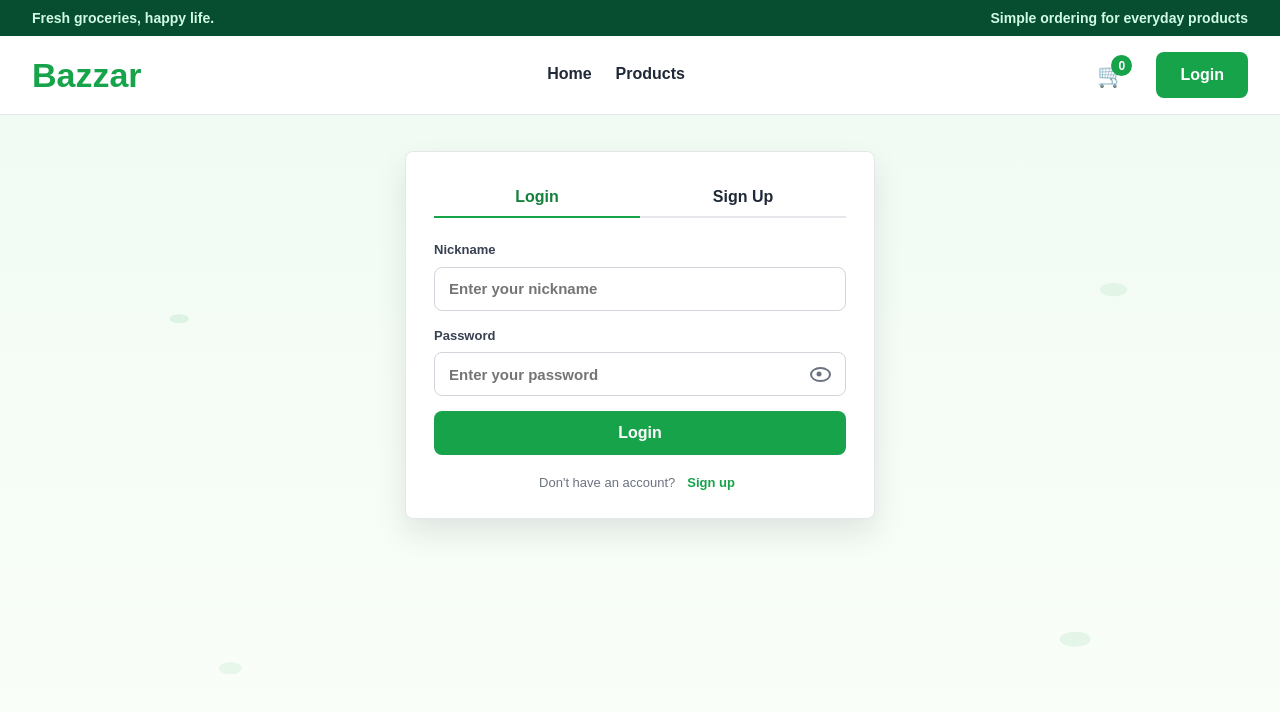
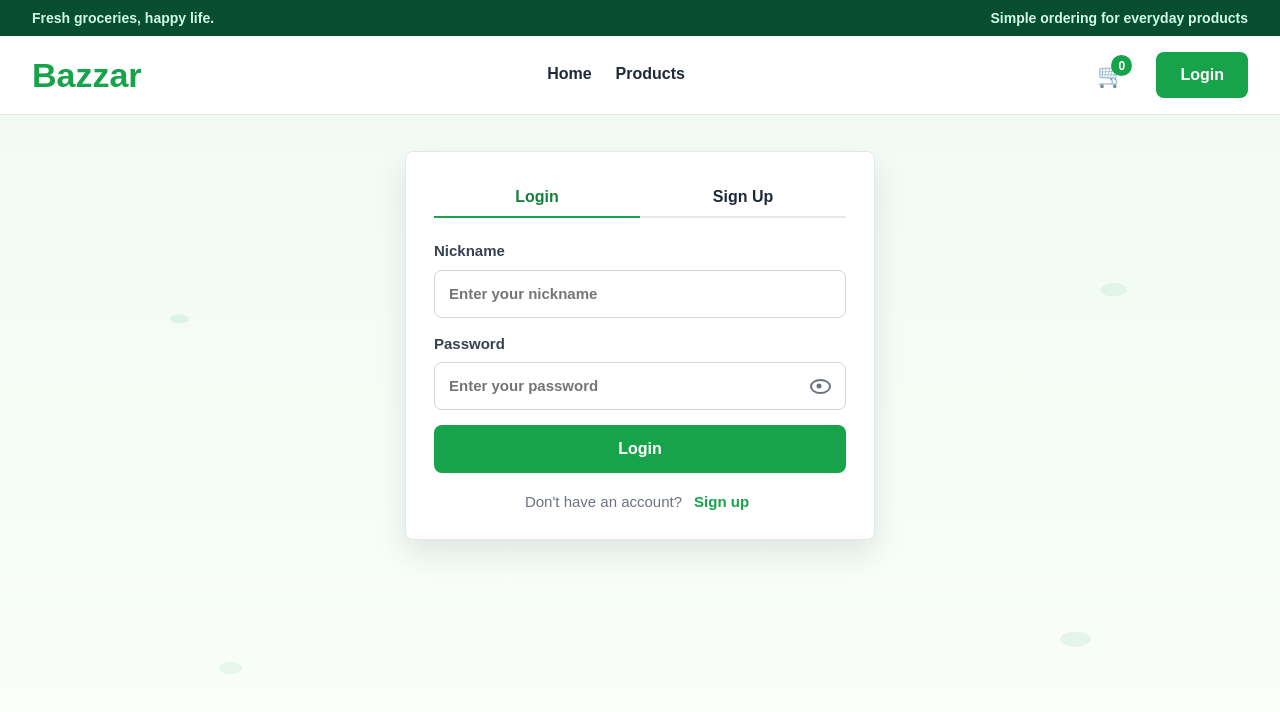
Before and after one commit to felix-824/bazzar-react, a React (Vite) app: page /login in a window 1280 px wide. Shown: the top 712 px of the page. Built offline with nearby package versions, Linux system fonts and the light colour scheme; no server answers.

Commit message:
style: improve authentication form readability

```diff
--- a/src/pages/Login/Login.css
+++ b/src/pages/Login/Login.css
@@ -34,6 +34,7 @@
   border-bottom: 2px solid #e5e7eb;
   background-color: transparent;
   color: #1f2937;
+  font-size: 16px;
   font-weight: 700;
 }
 
@@ -82,13 +83,13 @@
   display: inline-flex !important;
   align-items: center;
   justify-content: center;
-  min-height: 36px;
+  min-height: 38px;
   padding: 8px 15px;
   border: 1px solid #16a34a;
   border-radius: 8px;
   background-color: #ffffff;
   color: #16a34a !important;
-  font-size: 13px !important;
+  font-size: 15px !important;
   font-weight: 700 !important;
   cursor: pointer;
 }
@@ -101,17 +102,21 @@
   display: grid;
   gap: 7px;
   color: #374151;
-  font-size: 13px;
+  font-size: 15px;
   font-weight: 700;
 }
 
 .login-form input {
   width: 100%;
-  height: 44px;
+  height: 48px;
   padding: 0 14px;
   border: 1px solid #d1d5db;
   border-radius: 8px;
   color: #1f2937;
+  font-size: 16px;
+}
+
+.login-form input::placeholder {
   font-size: 15px;
 }
 
@@ -173,8 +178,9 @@
 }
 
 .login-submit {
-  min-height: 44px;
+  min-height: 48px;
   border-radius: 8px;
+  font-size: 16px;
   font-weight: 700;
 }
 
@@ -196,7 +202,7 @@
 .login-signup {
   margin: 2px 0 0;
   color: #6b7280;
-  font-size: 13px;
+  font-size: 15px;
   text-align: center;
 }
 
@@ -205,6 +211,7 @@
   border: 0;
   background-color: transparent;
   color: #16a34a;
+  font-size: 15px;
   font-weight: 700;
 }
 
```
